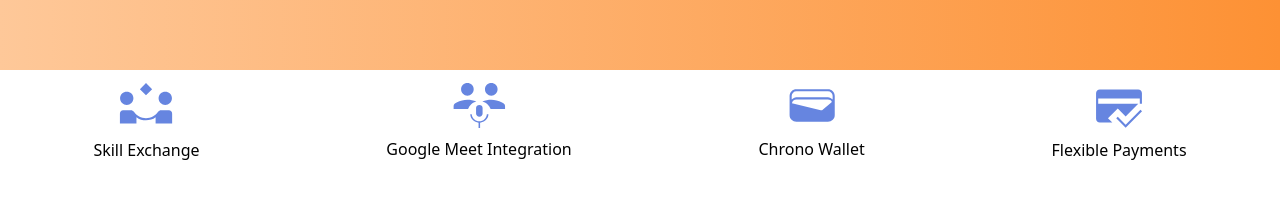
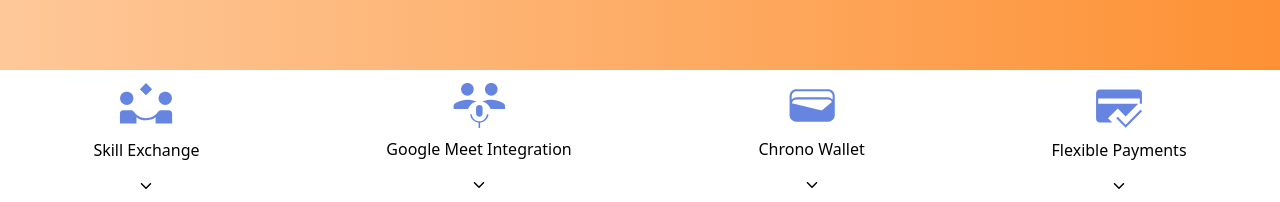
Before and after one commit to juaninicolai/chronocademy, a Next.js app: page / in a window 1280 px wide. Shown: the part 598-800 px from the top of the page. Built offline with nearby package versions, Linux system fonts and the light colour scheme.

Commit message:
Add Feature modals

```diff
--- a/app/components/FeatureList.tsx
+++ b/app/components/FeatureList.tsx
@@ -1,13 +1,37 @@
+"use client"
+
 import ListItem from "@/app/components/ListItem";
-import React from "react";
+import React, { useState } from "react";
+import { IoIosArrowDown, IoIosArrowUp } from "react-icons/io";
+
+const features = [
+    { src: "/skills_exchange.svg", alt: "skills icon", text: "Skill Exchange", dialogText: "Earn and spend Chrono to foster a community-driven approach to education" },
+    { src: "/google_meet.svg", alt: "google meet icon", text: "Google Meet Integration", dialogText: "Scheduling and video conferencing through Google Calendar and Google Meet" },
+    { src: "/chrono_wallet.svg", alt: "chrono wallet icon", text: "Chrono Wallet", dialogText: "Track your earned and spent time credits easily." },
+    { src: "/flexible_payments.svg", alt: "flexible payments icon", text: "Flexible Payments", dialogText: "Convert Chrono to cash or purchase additional credits." },
+];
 
 export default function FeatureList() {
-    return <div>
-        <ul className={"flex justify-around py-1"}>
-            <ListItem src={"/skills_exchange.svg"} alt={"skills icon"} text={"Skill Exchange"}/>
-            <ListItem src={"/google_meet.svg"} alt={"google meet icon"} text={"Google Meet Integration"}/>
-            <ListItem src={"/chrono_wallet.svg"} alt={"chrono wallet icon"} text={"Chrono Wallet"}/>
-            <ListItem src={"/flexible_payments.svg"} alt={"flexible payments icon"} text={"Flexible Payments"}/>
-        </ul>
-    </div>;
+    const [openDialogs, setOpenDialogs] = useState(features.map(() => false));
+
+    const toggleDialog = (index: number) => {
+        setOpenDialogs(openDialogs.map((isOpen, i) => (i === index ? !isOpen : isOpen)));
+    };
+
+    return (
+        <div>
+            <ul className="flex justify-around py-1">
+                {features.map((feature, index) => (
+                    <div key={index} className="flex flex-col items-center space-y-4 relative">
+                        <ListItem src={feature.src} alt={feature.alt} text={feature.text} />
+                        <dialog className="absolute top-20 z-10" open={openDialogs[index]}>
+                            <p className={"w-40 text-center"}>{feature.dialogText}</p>
+                            <IoIosArrowUp onClick={() => toggleDialog(index)} />
+                        </dialog>
+                        <IoIosArrowDown onClick={() => toggleDialog(index)} />
+                    </div>
+                ))}
+            </ul>
+        </div>
+    );
 }
```
